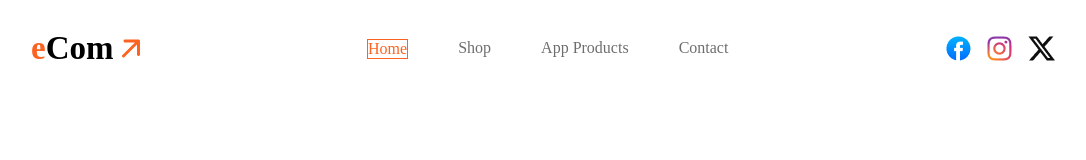
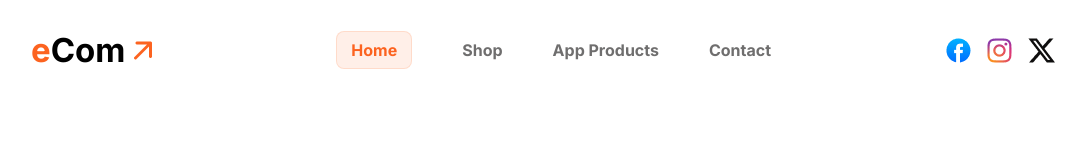
Before and after one commit to Sabbir-khaan/practice-project, a plain HTML site: page index.html in a window 1280 px wide. Shown: the whole page, without its empty margins (97-1183 px from the left). Drawn offline with Linux system fonts and the light colour scheme.

Commit message:
completed navbar

```diff
--- a/index.html
+++ b/index.html
@@ -5,11 +5,12 @@
     <meta name="viewport" content="width=device-width, initial-scale=1.0">
     <title>Practice Project</title>
     <link rel="stylesheet" href="style.css">
+    <link href="https://fonts.googleapis.com/css2?family=Inter:ital,opsz,wght@0,14..32,100..900;1,14..32,100..900&display=swap" rel="stylesheet">
 </head>
-<body>
+<body class="inter-font">
     <!-- This is navbar start -->
     <div>
-        <nav class="container"  class="inter-font">
+        <nav class="container">
             <div class="logo">
                 <h1><span class="logo1">e</span>Com</h1>
                 <img src="images/logo.png" class="logo2" alt="This is logo">
--- a/style.css
+++ b/style.css
@@ -2,17 +2,12 @@
     margin: 0;
     padding: 0;
 }
-
-
-@import url('https://fonts.googleapis.com/css2?family=IBM+Plex+Sans:ital,wght@0,100;0,200;0,300;0,400;0,500;0,600;0,700;1,100;1,200;1,300;1,400;1,500;1,600;1,700&family=Inter:ital,opsz,wght@0,14..32,100..900;1,14..32,100..900&family=Oswald:wght@200..700&display=swap');
-
-
-.inter-font> {
+.inter-font{
     font-family: "Inter", serif;
     font-optical-sizing: auto;
     font-weight:700;
     font-style: normal;
-  }
+}
 .container {
     display: flex;
     width: 80%;
@@ -41,13 +36,15 @@
 }
 .menu .home{
     color: #fc6320;
-    border: 1px solid #fc6320;
-
-
+    border: 1px solid #FC632026;
+    background-color:#FC63201A;
+    padding: 8px 14px;
+    border-radius: 8px;
 }
 .menu{
     display: flex;
     gap: 50px;
+    align-items: center;
 }
 .social-media{
     display: flex;
```
